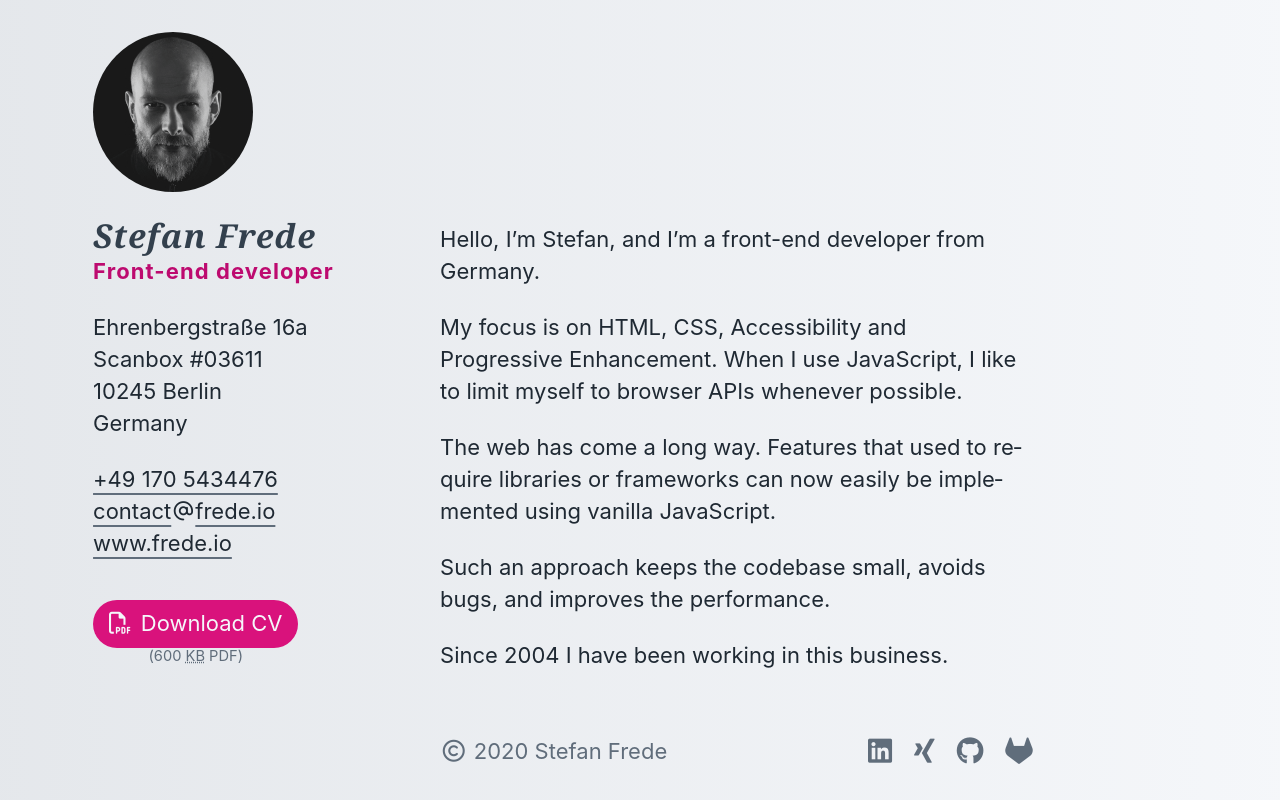
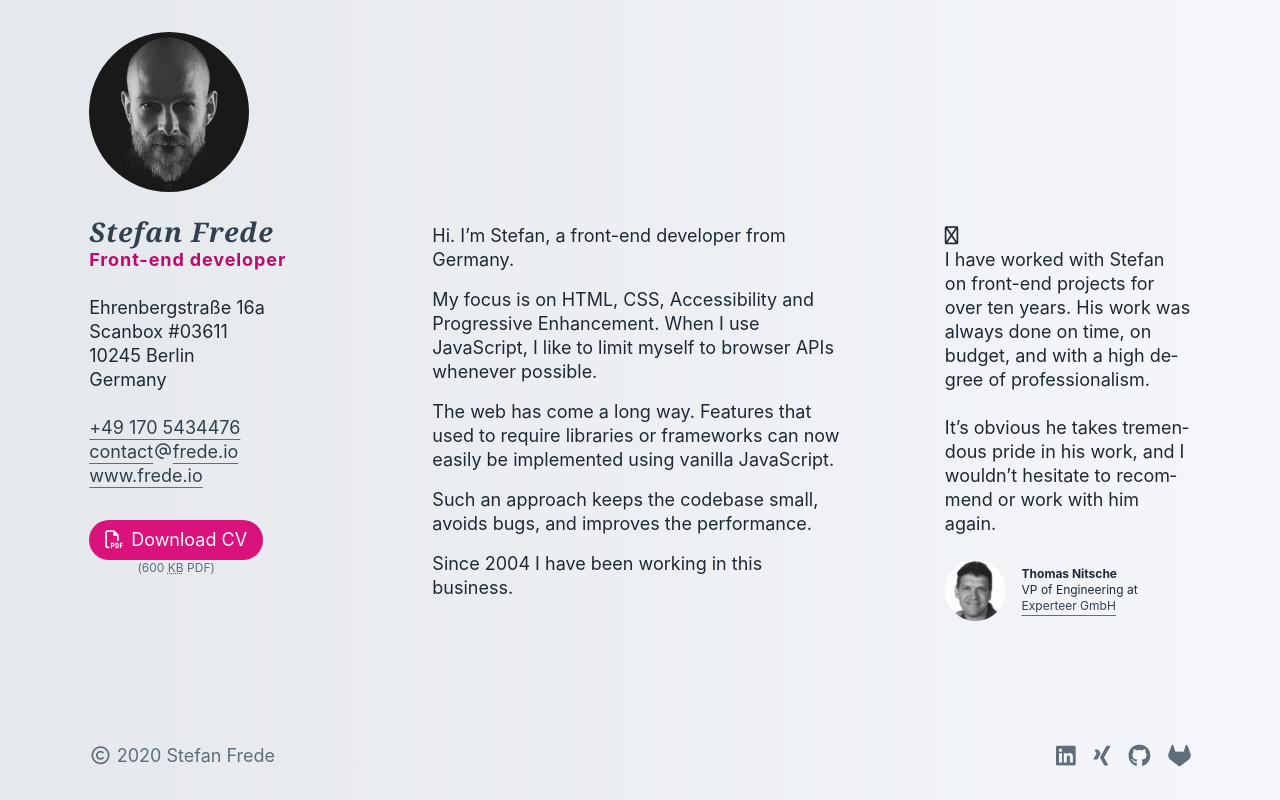
Before and after one commit to stefanfrede/frede-io, a PHP site: page / in a window 1280 px wide. Run offline with PHP 8.4, Linux system fonts and the light colour scheme; some libraries are stand-ins or nearby versions.

Commit message:
Add testimonials

```diff
--- a/assets/css/index.css
+++ b/assets/css/index.css
@@ -17,6 +17,7 @@
   --on-surface: hsl(210, 24%, 16%);
   --on-surface-high: hsl(209, 20%, 25%);
   --on-surface-medium: hsl(211, 12%, 43%);
+  --on-surface-low: hsl(210, 16%, 82%);
 
   --background: hsl(216, 33%, 97%);
 
@@ -65,12 +66,12 @@ body {
     'Helvetica Neue', Arial, 'Noto Sans', sans-serif, 'Apple Color Emoji',
     'Segoe UI Emoji', 'Segoe UI Symbol', 'Noto Color Emoji';
   -ms-grid-rows: 1fr 5.5rem;
-  grid-template-rows: 1fr 5.5rem;
+  grid-template-rows: 1fr 6.5rem;
   line-height: 1.4;
   margin: 0;
   max-width: 90rem;
   min-height: 100vh;
-  padding: 2rem 0.5rem 0;
+  padding: 2rem 1rem 0;
   scroll-behavior: smooth;
   text-rendering: optimizeSpeed;
 }
@@ -143,7 +144,7 @@ a:hover {
 
 footer {
   color: var(--on-surface-medium);
-  padding: 2rem 0;
+  padding: 3rem 0 2rem;
   transition-property: text-decoration-color;
   transition-timing-function: ease-in-out;
 }
@@ -172,6 +173,20 @@ footer a:hover {
   background-color: var(--secondary-light);
   color: var(--on-secondary);
   text-shadow: none;
+}
+
+.details,
+.about {
+  border-bottom: 1px solid var(--on-surface-low);
+  margin-bottom: 2rem;
+}
+
+.details {
+  padding-bottom: 1.5rem;
+}
+
+.about {
+  padding-bottom: 2rem;
 }
 
 .h-card {
@@ -217,12 +232,60 @@ footer a:hover {
   display: block;
 }
 
+.h-review + .h-review {
+  margin-top: 2rem;
+}
+
+.h-review > blockquote {
+  -webkit-hyphens: auto;
+  -ms-hyphens: auto;
+  hyphens: auto;
+  margin: 0;
+  padding: 0 0 1rem 2rem;
+  position: relative;
+}
+
+.h-review > blockquote > svg {
+  position: absolute;
+}
+
+.h-review > blockquote > svg.fa-quote-left {
+  left: 0;
+  top: 0;
+}
+
+.h-review > blockquote > p + p {
+  margin-top: 1rem;
+}
+
+.h-review > blockquote > p > .h-card {
+  display: inline;
+}
+
+.p-author {
+  display: flex;
+  flex-direction: row;
+  padding: 0 0 0 2rem;
+}
+
+.p-author > img {
+  -webkit-filter: grayscale(1);
+  filter: grayscale(1);
+  height: 5.063rem;
+  margin: 0 1rem 0 0;
+  width: 5.063rem;
+}
+
+.p-author > span {
+  display: flex;
+  flex-direction: column;
+}
+
 .download {
   align-items: center;
   display: flex;
   flex-direction: column;
   line-height: 1.5;
-  margin-bottom: 1rem;
 }
 
 .download__btn:link,
@@ -248,13 +311,13 @@ footer a:hover {
   margin-right: 0.5rem;
 }
 
-.introduction > p {
+.about > p {
   -webkit-hyphens: auto;
   -ms-hyphens: auto;
   hyphens: auto;
 }
 
-.introduction > p + p {
+.about > p + p {
   margin-top: 1rem;
 }
 
@@ -295,9 +358,20 @@ footer a:hover {
 }
 
 @media (min-width: 30em) {
-  .introduction,
+  aside,
+  .about {
+    margin: 0 auto 2rem;
+  }
+
+  .reviews,
   .footer__inner {
     margin: 0 auto;
+  }
+
+  aside,
+  .about,
+  .reviews,
+  .footer__inner {
     max-width: 33rem;
   }
 }
@@ -308,8 +382,8 @@ footer a:hover {
   }
 
   body {
-    -ms-grid-rows: 1fr 4.8888rem;
-    grid-template-rows: 1fr 4.8888rem;
+    -ms-grid-rows: 1fr 5.7777rem;
+    grid-template-rows: 1fr 5.7777rem;
     line-height: 1.3333;
     padding: 1.7777rem 0.8888rem 0;
   }
@@ -320,7 +394,8 @@ footer a:hover {
   }
 
   h1 + p {
-    line-height: 1.3333rem;
+    line-height: 1.7777rem;
+    margin: 0 0 1.3333rem;
   }
 
   small {
@@ -328,7 +403,20 @@ footer a:hover {
   }
 
   footer {
-    padding: 1.7777rem 0;
+    padding: 2.6666rem 0 1.7777rem;
+  }
+
+  .details,
+  .about {
+    margin-bottom: 1.7777rem;
+  }
+
+  .details {
+    padding-bottom: 1.3333rem;
+  }
+
+  .about {
+    padding-bottom: 1.7777rem;
   }
 
   .h-card__photo {
@@ -348,9 +436,30 @@ footer a:hover {
     line-height: 1.3333;
   }
 
+  .h-review > blockquote {
+    margin: 0 0 1.3333rem;
+    padding: 0;
+  }
+
+  .h-review > blockquote > svg {
+    position: absolute;
+  }
+
+  .h-review > blockquote > svg.fa-quote-left {
+    left: -1.7777rem;
+    top: 0;
+  }
+
+  .h-review > blockquote > p + p {
+    margin-top: 1.3333rem;
+  }
+
+  .p-author {
+    padding: 0;
+  }
+
   .download {
     line-height: 1.3333;
-    margin-bottom: 0.8888rem;
   }
 
   .download__btn:link,
@@ -362,145 +471,130 @@ footer a:hover {
     margin-right: 0.4444rem;
   }
 
-  .introduction > p + p {
+  .about > p + p {
     margin-top: 0.8888rem;
   }
 }
 
 @media (min-width: 62em) {
-  html {
-    font-size: 137.5%;
+  .details,
+  .about,
+  .reviews {
+    border-bottom: none;
+    margin: 0;
+    max-width: auto;
+    padding: 0;
   }
 
-  body {
-    line-height: 1.4545;
-    padding: 1.4545rem 0.7272rem 0;
+  .footer__inner {
+    margin: 0;
+    max-width: 100%;
   }
 
-  h1 {
-    font-size: 1.5rem;
-    letter-spacing: 0.04rem;
-    line-height: 1.8181rem;
-  }
-
-  h1 + p {
-    font-size: 1rem;
-    font-weight: bold;
-    line-height: 1.4545;
-    margin-bottom: 1.0909rem;
-  }
-
-  picture {
-    align-self: center;
-  }
-
-  small {
-    line-height: 0.7272rem;
-  }
-
-  a:link,
-  a:visited {
-    color: var(--on-surface);
-  }
-
-  a:focus,
-  a:active,
-  a:hover {
-    color: var(--primary-dark);
-  }
-
-  footer {
-    padding: 1.4545rem 0;
+  .about,
+  .reviews {
+    margin-top: 10.6666rem;
   }
 
   .h-card {
     align-items: flex-start;
   }
 
-  .h-card__photo {
-    margin-bottom: 1.0909rem;
+  h1 {
+    font-size: 1.5rem;
+    letter-spacing: 0.05rem;
+    line-height: 1.7777rem;
+  }
+
+  h1 + p {
+    font-size: 1rem;
+    font-weight: bold;
+    line-height: 1.3333;
+    margin-bottom: 1.3333rem;
   }
 
   .h-card__contact-data {
     flex-direction: column;
+    margin-bottom: 1.7777rem;
   }
 
-  .h-card__contact-data > p {
-    margin-bottom: 1.4545rem;
+  .h-card__contact-data > p,
+  .h-card__contact-data > p:first-child {
+    margin: 0;
   }
 
-  .h-card__contact-data > p:first-child {
-    margin-bottom: 1.0909rem;
-    margin-right: 0;
+  .h-card__contact-data > p + p {
+    margin-top: 1.3333rem;
   }
 
-  .h-card__contact-data > p:last-child {
-    display: block;
-    margin-bottom: 1.8181rem;
+  .h-review {
+    display: none;
   }
 
-  .h-card__contact-data > p > a,
-  .h-card__contact-data > p > span {
-    line-height: 1.4545;
+  .h-review + .h-review {
+    margin-top: 0;
+  }
+
+  .p-author {
+    align-items: center;
+    font-size: 0.667rem;
+    line-height: 0.8888rem;
+  }
+
+  .p-author > img {
+    height: 3.375rem;
+    margin-right: 0.8888rem;
+    width: 3.375rem;
   }
 
   .download {
     display: inline-flex;
-    line-height: 1.4545;
-    margin-bottom: 0;
-  }
-
-  .download__btn:link,
-  .download__btn:visited {
-    font-size: 1rem;
-    padding: 0.3636rem 0.7272rem;
-  }
-
-  .introduction,
-  .footer__inner {
-    margin: 0;
-    max-width: 100%;
-  }
-
-  .introduction {
-    margin-top: 8.7272rem;
-  }
-
-  .introduction > p + p {
-    margin-top: 1.0909rem;
   }
 
   @supports (display: grid) {
     body {
-      grid-template-rows: 1fr 4.3636rem;
+      grid-template-rows: 1fr 5.7777rem;
     }
 
     main {
       display: grid;
-      grid-column-gap: 1.0909rem;
-      grid-template-columns: 1fr repeat(3, 3rem) repeat(12, 1fr);
-      max-width: 66rem;
+      grid-column-gap: 1.3333rem;
+      grid-template-columns:
+        1fr repeat(3, 3.6666rem) repeat(8, 1fr) repeat(3, 3.6666rem)
+        1fr;
     }
 
     footer {
       display: grid;
-      grid-column-gap: 1.0909rem;
-      grid-template-columns: 1fr repeat(3, 3rem) repeat(12, 1fr);
+      grid-column-gap: 1.3333rem;
+      grid-template-columns:
+        1fr repeat(3, 3.6666rem) repeat(8, 1fr) repeat(3, 3.6666rem)
+        1fr;
     }
 
-    aside {
+    .details {
       grid-column: 2 / 5;
     }
 
-    .introduction,
+    .about {
+      grid-column: 6 / 12;
+    }
+
+    .reviews {
+      grid-column: 13 / 16;
+    }
+
     .footer__inner {
-      grid-column: 6 / 14;
+      grid-column: 2 / 16;
     }
   }
 }
 
 @media (min-width: 90em) {
   body {
+    display: flex;
+    flex-direction: column;
+    justify-content: center;
     margin: 0 auto;
   }
 }
--- a/assets/js/index.js
+++ b/assets/js/index.js
@@ -26,12 +26,21 @@ function obfuscateEmail() {
   emails.forEach(email => email.setAttribute('href', `mailto:${link}`));
 }
 
+function showTestimonial() {
+  const testimonials = document.querySelectorAll('.js-reviews > .h-review');
+  const testimonial =
+    testimonials[Math.floor(Math.random() * testimonials.length)];
+
+  testimonial.style.display = 'block';
+}
+
 function updateCopyright() {
   document.querySelector('.js-year').textContent = new Date().getFullYear();
 }
 
 function run() {
   obfuscateEmail();
+  showTestimonial();
   updateCopyright();
 }
 
--- a/index.html
+++ b/index.html
@@ -34,15 +34,15 @@
 </head>
 <body>
   <main role="main">
-    <aside>
+    <aside class="details">
       <address class="h-card">
         <img
           alt="Stefan Frede"
           class="h-card__photo u-photo"
           height="160"
-          src="/assets/img/photo-160w.jpg"
-          srcset="/assets/img/photo-160w.jpg 1x, /assets/img/photo-320w.jpg 2x,
-             /assets/img/photo-640w.jpg 3x"
+          src="/assets/img/stefan-frede-1x.jpg"
+          srcset="/assets/img/stefan-frede-1x.jpg 1x, /assets/img/stefan-frede-2x.jpg 2x,
+             /assets/img/stefan-frede-3x.jpg 3x"
           width="160" />
         <h1 class="p-name">
           Stefan Frede
@@ -93,9 +93,9 @@
         </small>
       </p>
     </aside>
-    <article class="introduction">
+    <article class="about">
       <p>
-        Hello, I’m Stefan, and I’m a front-end developer from Germany.
+        Hi. I’m Stefan, a front-end developer from Germany.
       </p>
       <p>
         My focus is on HTML, CSS, Accessibility and Progressive Enhancement.
@@ -115,6 +115,88 @@
         Since 2004 I have been working in this business.
       </p>
     </article>
+    <section class="reviews js-reviews">
+      <div class="h-review">
+        <blockquote>
+          <i class="far fa-quote-left"></i>
+          <p>
+            I have worked with <span class="p-item h-card">Stefan</span>
+            on front-end projects for over ten years. His work was always done
+            on time, on budget, and with a high degree of professionalism.
+          </p>
+          <p>
+            It’s obvious he takes tremendous pride in his work, and I wouldn’t
+            hesitate to recommend or work with him again.
+          </p>
+        </blockquote>
+        <p class="p-author h-card">
+          <img
+            alt="Thomas Nitsche"
+            class="h-card__photo u-photo"
+            height="61"
+            src="/assets/img/thomas-nitsche-1x.jpg"
+            srcset="/assets/img/thomas-nitsche-1x.jpg 1x,
+            /assets/img/thomas-nitsche-2x.jpg 2x,
+              /assets/img/thomas-nitsche-3x.jpg 3x"
+            width="61" />
+          <span>
+            <strong class="p-name">
+              Thomas Nitsche
+            </strong>
+            <span>
+              <span class="p-job-title">
+                VP of Engineering
+              </span>
+              at
+              <a href="https://www.experteer.com/" class="p-org">
+                Experteer GmbH
+              </a>
+            </span>
+          </span>
+        </p>
+      </div>
+      <div class="h-review">
+        <blockquote>
+          <i class="far fa-quote-left"></i>
+          <p>
+
+            <span class="p-item h-card">Stefan</span> has been working for
+            lovelybooks as a freelance senior front-end architect for nearly one
+            year now.
+          </p>
+          <p>
+            It's a pleasure to work with him as he has done an excellent job,
+            and I can highly recommend Stefan for his technical expertise, his
+            reliability and the pace he gets his job done.
+          </p>
+        </blockquote>
+        <p class="p-author h-card">
+          <img
+            alt="Ulricht Nitsche"
+            class="h-card__photo u-photo"
+            height="61"
+            src="/assets/img/ulrich-nitsche-1x.jpg"
+            srcset="/assets/img/ulrich-nitsche-1x.jpg 1x,
+            /assets/img/ulrich-nitsche-2x.jpg 2x,
+              /assets/img/ulrich-nitsche-3x.jpg 3x"
+            width="61" />
+          <span>
+            <strong class="p-name">
+              Ulrich Nitsche
+            </strong>
+            <span>
+              <span class="p-job-title">
+                CTO
+              </span>
+              at
+              <a href="https://www.lovelybooks.de" class="p-org">
+                aboutbooks GmbH
+              </a>
+            </span>
+          </span>
+        </p>
+      </div>
+    </section>
   </main>
   <footer role="contentinfo">
     <div class="footer__inner">
```
Also changed, not shown: assets/img/photo-160w.webp (deleted), assets/img/photo-320w.webp (deleted), assets/img/photo-640w.webp (deleted), assets/img/stefan-frede-1x.jpg (renamed from assets/img/photo-160w.jpg), assets/img/stefan-frede-2x.jpg (renamed from assets/img/photo-320w.jpg), assets/img/stefan-frede-3x.jpg (renamed from assets/img/photo-640w.jpg), assets/img/thomas-nitsche-1x.jpg (added), assets/img/thomas-nitsche-2x.jpg (added), assets/img/thomas-nitsche-3x.jpg (added), assets/img/ulrich-nitsche-1x.jpg (added), assets/img/ulrich-nitsche-2x.jpg (added), assets/img/ulrich-nitsche-3x.jpg (added).
